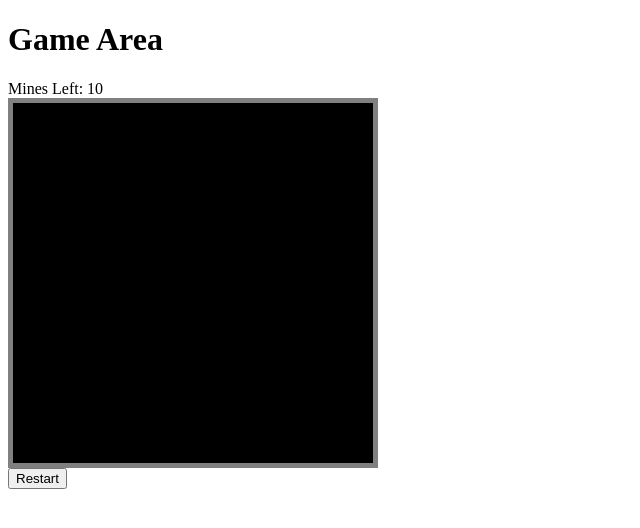
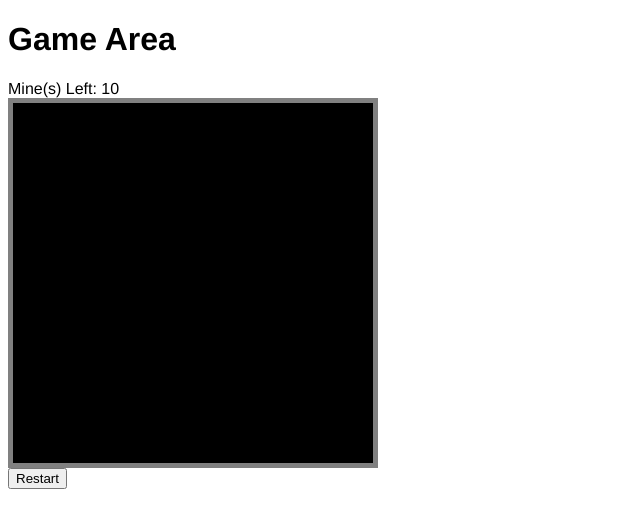
Before and after one commit to thissentenceiswrong/vue-minesweeper, a Vue app: page / in a window 1280 px wide. Shown: the top 528 px of the page, without its empty margins (0-640 px from the left). Built offline with nearby package versions, Linux system fonts and the light colour scheme.

Commit message:
Added font

```diff
--- a/src/App.vue
+++ b/src/App.vue
@@ -16,4 +16,7 @@
 </script>
 
 <style>
+    div {
+        font-family: Helvetica, cursive;
+    }
 </style>
--- a/src/components/game-area.vue
+++ b/src/components/game-area.vue
@@ -2,7 +2,7 @@
     <div>
         <h1>Game Area</h1>
         <div id="gamestatus">
-            <div id="mineLeft">Mines Left: {{numMinesLeft}}</div>
+            <div id="mineLeft">Mine(s) Left: {{numMinesLeft}}</div>
             <div id="gameover">{{ strGameOver }}</div>
         </div>
         <div id="gameboard" v-bind:style="containerStyleObject">
```
